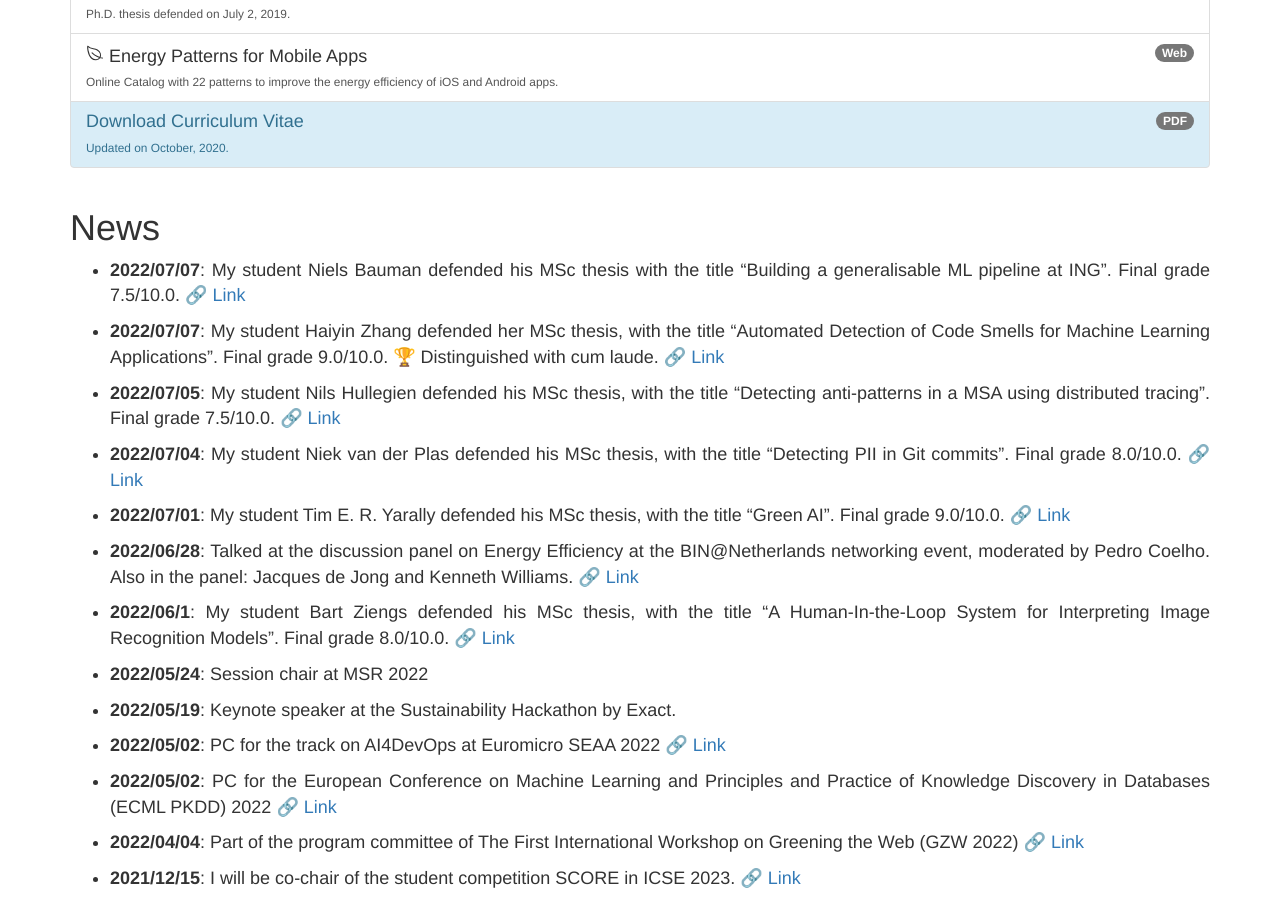
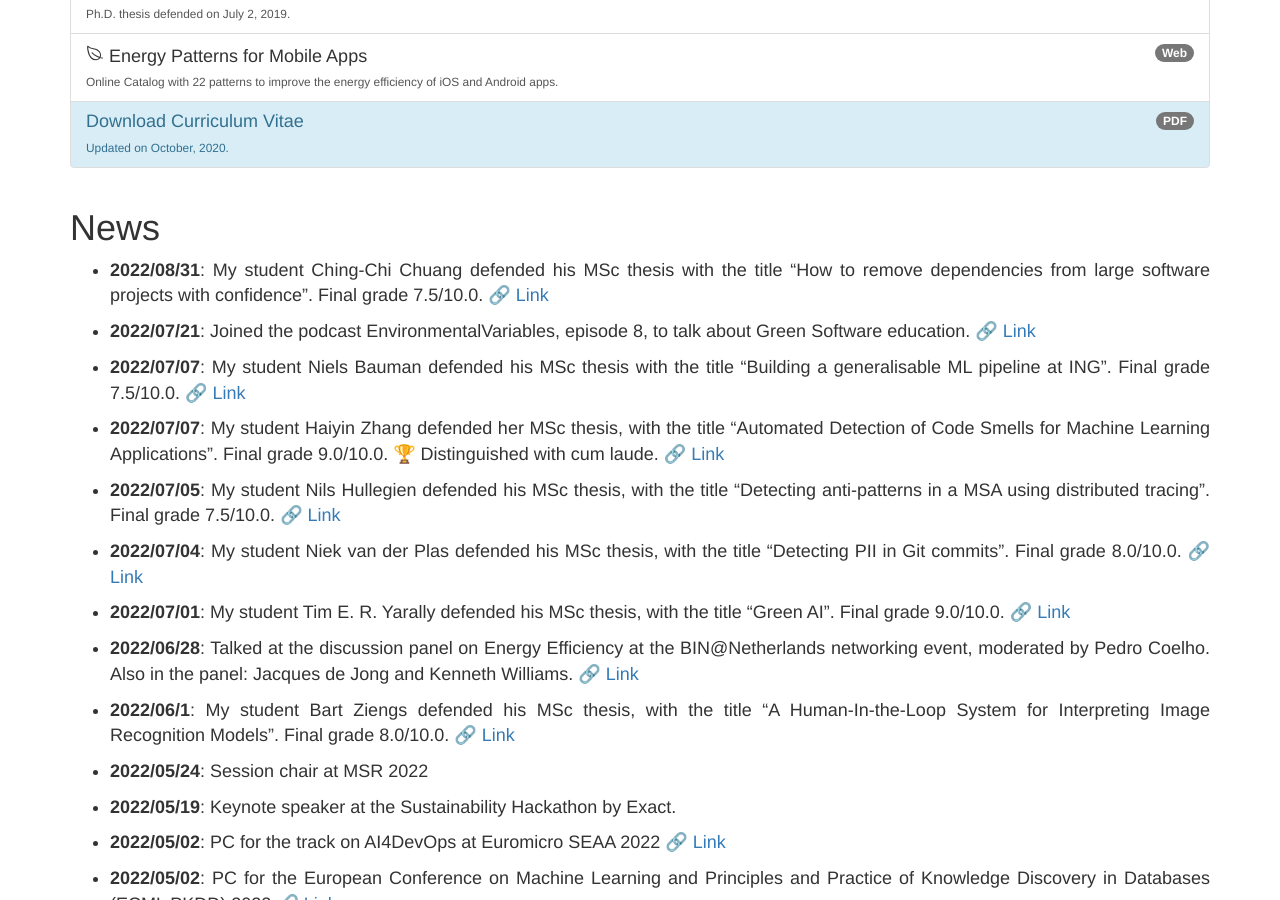
Before and after one commit to luiscruz/luiscruz.github.io, a Jekyll site: the page built from index.md, in a window 1280 px wide and 900 px high, scrolled down 553 px. Built offline with Jekyll 4.4.1, drawn with Linux system fonts in a browser that asks for light colours.

Commit message:
update Ching Chi's thesis

```diff
--- a/_data/updates.yml
+++ b/_data/updates.yml
@@ -1,3 +1,9 @@
+- msg: "My student Ching-Chi Chuang defended his MSc thesis with the title \"How to remove dependencies from large software projects with confidence\". Final grade 7.5/10.0."
+  date: 2022/08/31
+  link: "http://resolver.tudelft.nl/uuid:b2985d05-8663-4247-9678-ee8b5bba12ad"
+- msg: "Joined the podcast EnvironmentalVariables, episode 8, to talk about Green Software education."
+  date: 2022/07/21
+  link: "https://podcasts.bcast.fm/e/28xmrq9n-how-do-we-teach-green-software"
 - msg: "My student Niels Bauman defended his MSc thesis with the title \"Building a generalisable ML pipeline at ING\". Final grade 7.5/10.0."
   date: 2022/07/07
   link: "http://resolver.tudelft.nl/uuid:35c850eb-1d03-4185-a8c5-4469b2112327"
```
